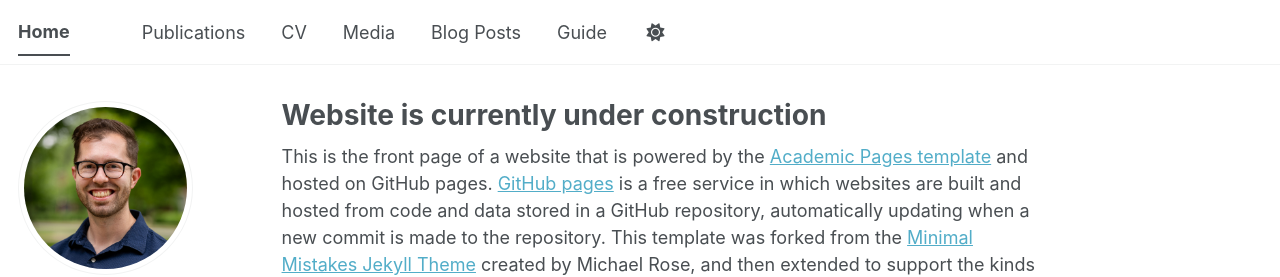
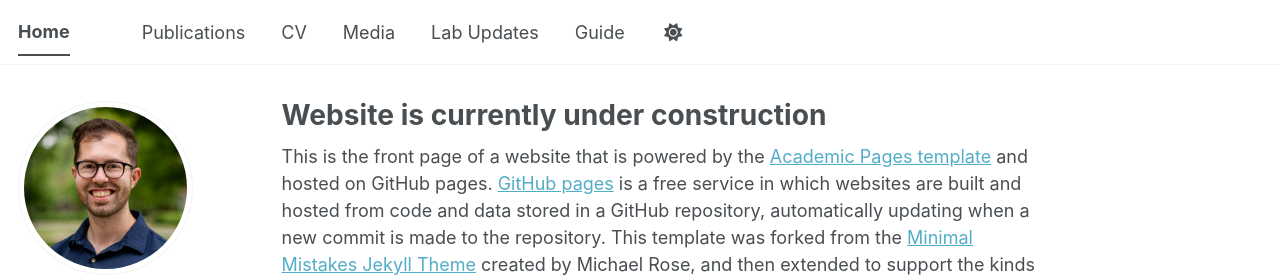
Before and after one commit to JohnLongPhD/JohnLongPhD.github.io, a Jekyll site: the page built from _pages/about.md, in a window 1280 px wide. Shown: the top 277 px of the page. Built offline with Jekyll 4.4.1, drawn with Linux system fonts in a browser that asks for light colours; a style sheet for code colours, icons or effects is not loaded.

Commit message:
Rename 'Blog Posts' to 'Lab Updates' in navigation

```diff
--- a/_data/navigation.yml
+++ b/_data/navigation.yml
@@ -17,7 +17,7 @@ main:
   - title: "Media"
     url: /media/
 
-  - title: "Blog Posts"
+  - title: "Lab Updates"
     url: /year-archive/
 
   - title: "Guide"
```
